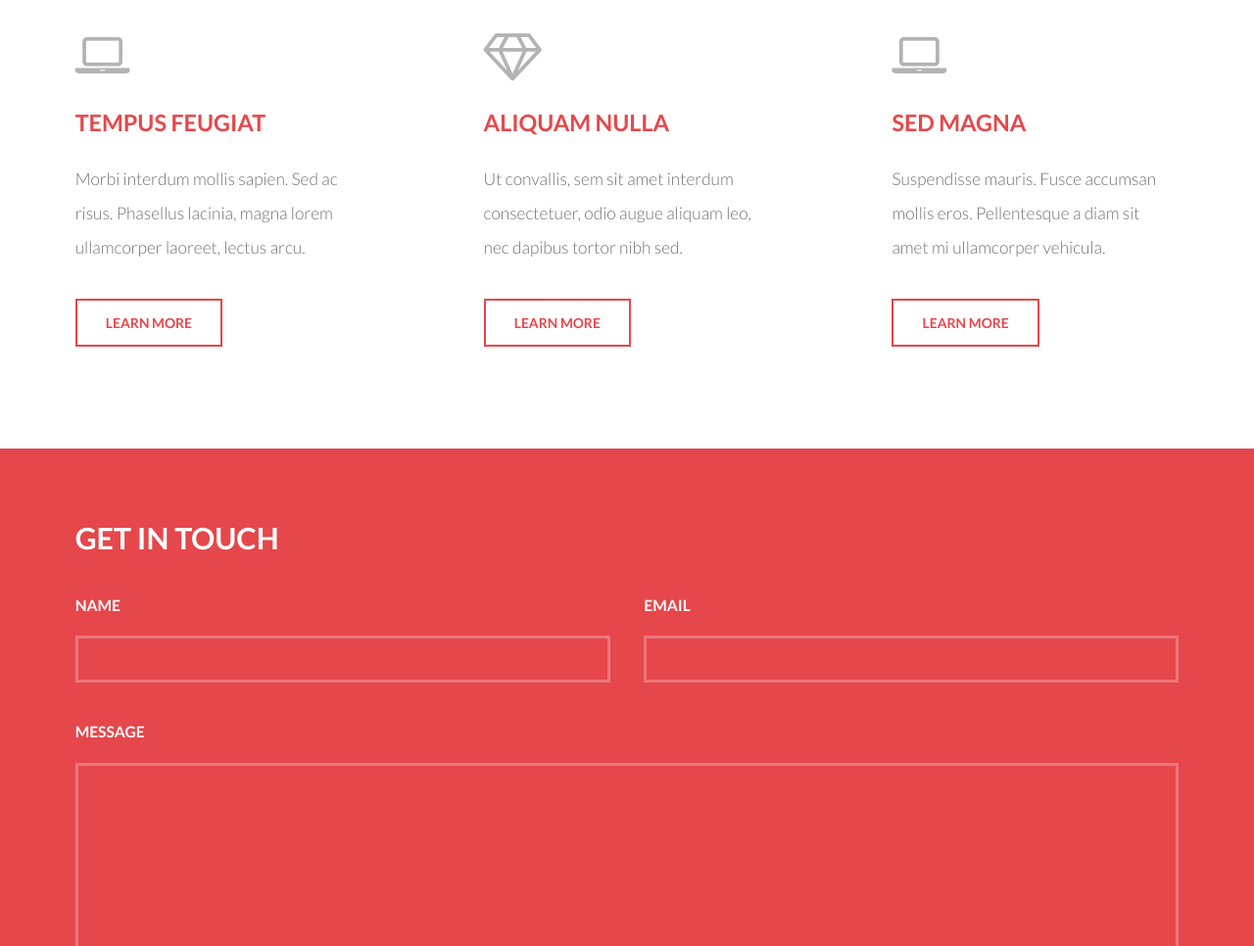
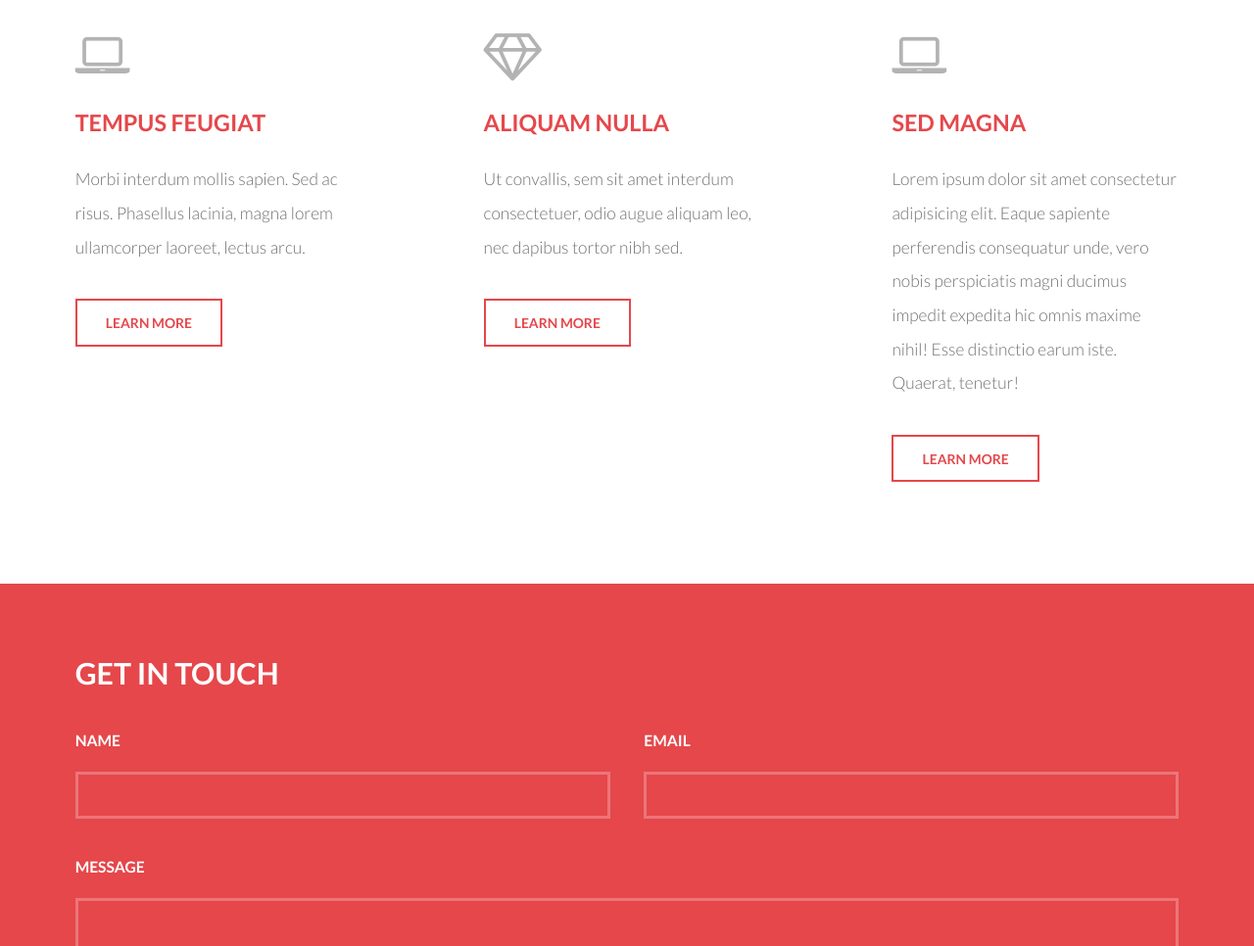
Before and after one commit to YariOffer/TallerGitHub, a plain HTML site: page index.html in a window 1280 px wide. Shown: the part 1742-2708 px from the top of the page at 98% size. Drawn offline with Linux system fonts and the light colour scheme.

Commit message:
Agregando lorem
cambiando

```diff
--- a/index.html
+++ b/index.html
@@ -111,7 +111,7 @@
 							<header>
 								<h3>Sed Magna</h3>
 							</header>
-							<p>Suspendisse mauris. Fusce accumsan mollis eros. Pellentesque a diam sit amet mi ullamcorper vehicula.</p>
+							<p>Lorem ipsum dolor sit amet consectetur adipisicing elit. Eaque sapiente perferendis consequatur unde, vero nobis perspiciatis magni ducimus impedit expedita hic omnis maxime nihil! Esse distinctio earum iste. Quaerat, tenetur!</p>
 							<ul class="actions">
 								<li><a href="#" class="button alt">Learn More</a></li>
 							</ul>
```
